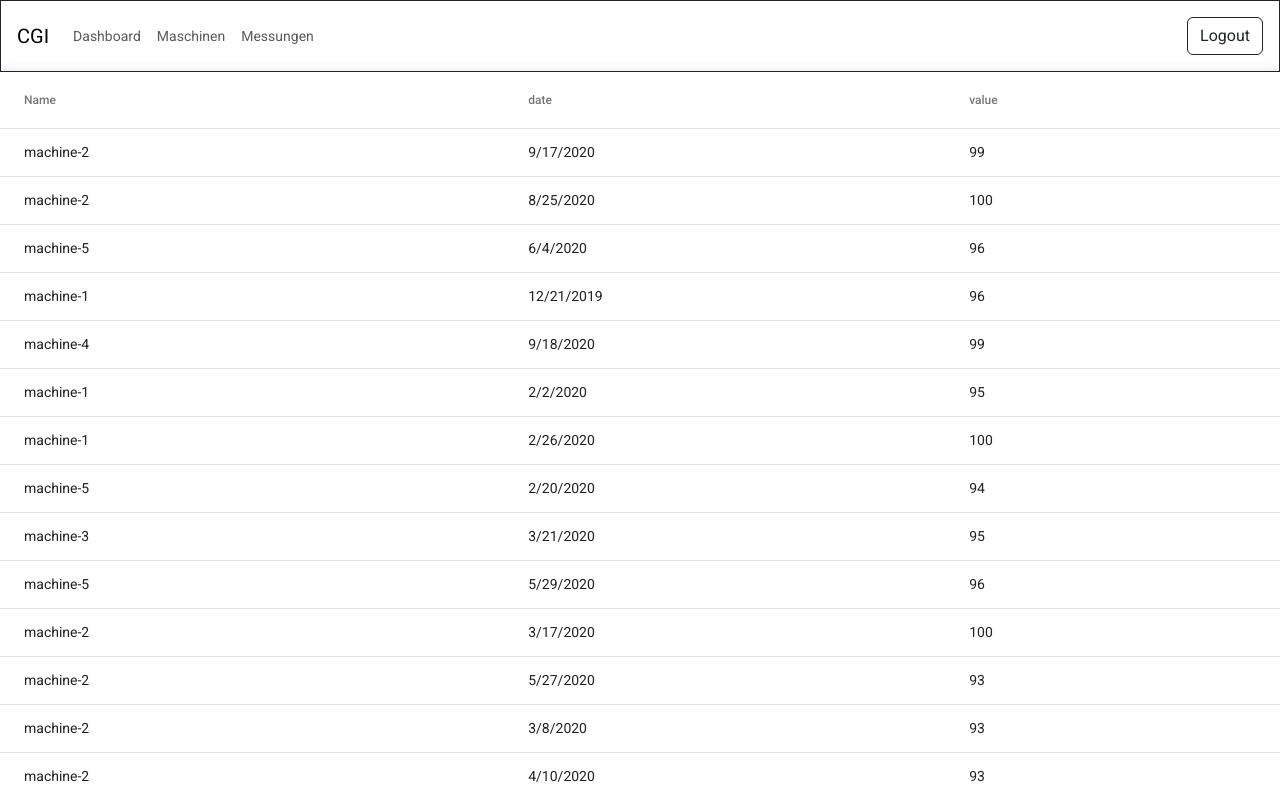
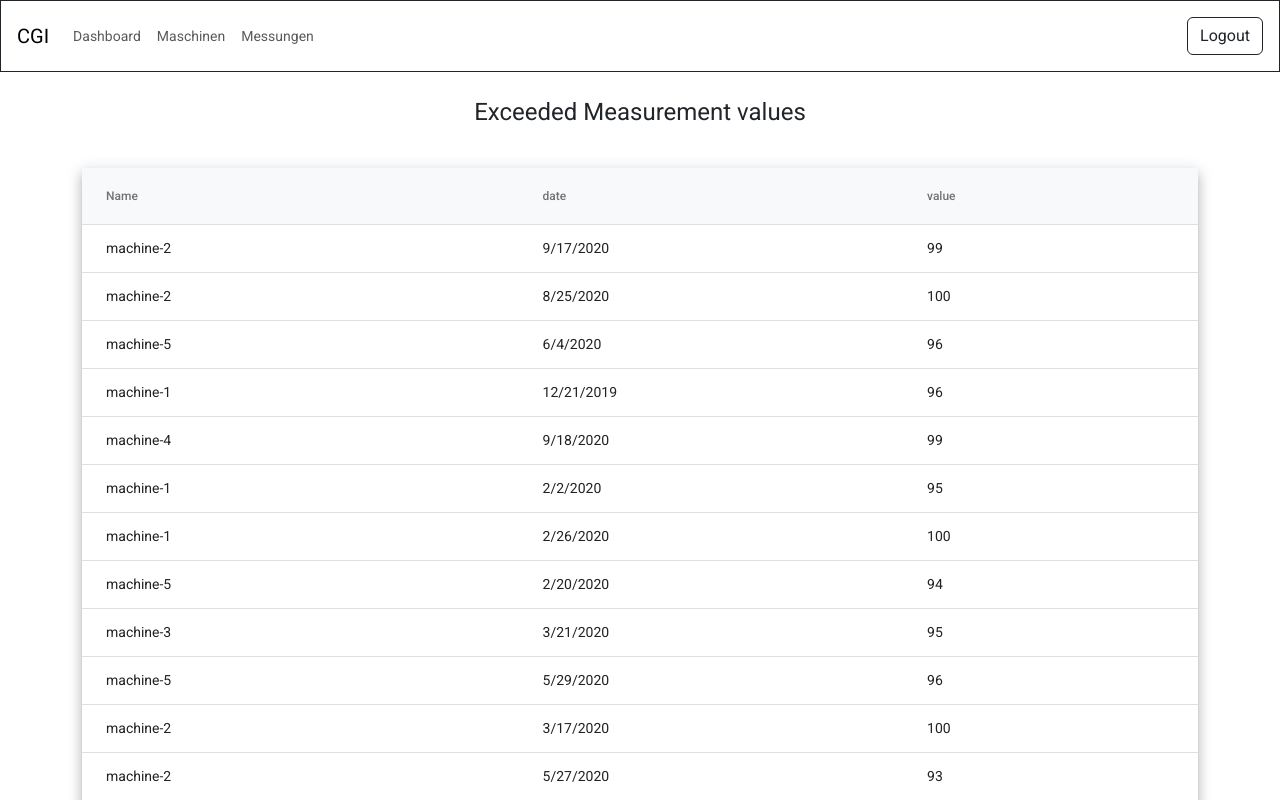
Before and after one commit to Mohamed-hussain-pro/cgi-task, an Angular app: page /measurement in a window 1280 px wide. Shown: the top 800 px of the page. Built offline with nearby package versions, Linux system fonts and the light colour scheme; data requests are answered from the project's data file.

Commit message:
fix collapse nav button and style the table

```diff
--- a/package.json
+++ b/package.json
@@ -22,6 +22,7 @@
     "@angular/router": "~13.2.0",
     "bootstrap": "^5.3.1",
     "chart.js": "^4.3.3",
+    "ngx-bootstrap": "^8.0.0",
     "rxjs": "~7.5.0",
     "tslib": "^2.3.0",
     "zone.js": "~0.11.4"
--- a/src/app/app.component.html
+++ b/src/app/app.component.html
@@ -1,19 +1,17 @@
-
 <nav class="navbar navbar-expand-lg navbar-light border border-dark p-3">
-  <a class="navbar-brand" href="#">CGI</a>
-  <button class="navbar-toggler" type="button" data-toggle="collapse" data-target="#navbarSupportedContent" aria-controls="navbarSupportedContent" aria-expanded="false" aria-label="Toggle navigation">
+  <a class="navbar-brand" routerLink="/dashboard">CGI</a>
+  <button class="navbar-toggler" type="button" (click)="toggleCollapse()">
     <span class="navbar-toggler-icon"></span>
   </button>
 
-  <div class="collapse navbar-collapse justify-content-between" id="navbarSupportedContent">
+  <div [ngClass]="{ 'collapse': isCollapsed, 'navbar-collapse': true }" class="justify-content-between" id="navbarSupportedContent">
     <ul class="navbar-nav mr-auto">
-      <li class="nav-item active">
+      <li class="nav-item">
         <a class="nav-link" routerLink="/dashboard">Dashboard</a>
       </li>
       <li class="nav-item">
-        <a class="nav-link" href="/machines">Maschinen</a>
+        <a class="nav-link" routerLink="/machines">Maschinen</a>
       </li>
-
       <li class="nav-item">
         <a class="nav-link" routerLink="/measurement">Messungen</a>
       </li>
@@ -23,6 +21,7 @@
     </form>
   </div>
 </nav>
+
 
 <!--<div *ngFor="let event of events">
   <h2>{{ event.machine_name }}</h2>
--- a/src/app/app.component.ts
+++ b/src/app/app.component.ts
@@ -7,9 +7,15 @@ import { Component } from '@angular/core';
 })
 export class AppComponent {
   title = 'CGI';
+  isCollapsed = true; // Initial state of the collapse
+
   constructor() { }
+
 
   ngOnInit(): void {
   }
 
+  toggleCollapse() {
+    this.isCollapsed = !this.isCollapsed; // Toggle the collapse state
+  }
 }
--- a/src/app/app.module.ts
+++ b/src/app/app.module.ts
@@ -16,6 +16,7 @@ import { MainDashboardComponent } from './main-dashboard/main-dashboard.componen
 import {MatTableModule} from '@angular/material/table';
 import { BarChartComponent } from './bar-chart/bar-chart.component';
 import { LineChartComponent } from './line-chart/line-chart.component';
+import { CollapseModule } from 'ngx-bootstrap/collapse'; // Import CollapseModule
 
 @NgModule({
   declarations: [
@@ -36,7 +37,8 @@ import { LineChartComponent } from './line-chart/line-chart.component';
     BrowserAnimationsModule,
     MatIconModule,
     RouterModule,
-    MatTableModule
+    MatTableModule,
+    CollapseModule
   ],
   providers: [],
   bootstrap: [AppComponent]
--- a/src/app/measurement/measurement.component.html
+++ b/src/app/measurement/measurement.component.html
@@ -1,3 +1,9 @@
+<div class="container">
+  <div class="row">
+    <div class="col text-center">
+      <h1 class="p-4">Exceeded Measurement values</h1>
+    </div>
+  </div>
 <table mat-table [dataSource]="measurementsExceedingValue(events, 90)" class="mat-elevation-z8">
 
     <!--- Note that these columns can be defined in any order.
@@ -24,3 +30,5 @@
     <tr mat-header-row *matHeaderRowDef="displayedColumns"></tr>
     <tr mat-row *matRowDef="let row; columns: displayedColumns;"></tr>
   </table>
+
+</div>
--- a/src/app/measurement/measurement.component.scss
+++ b/src/app/measurement/measurement.component.scss
@@ -1,3 +1,14 @@
 table {
     width: 100%;
   }
+
+  .table-container {
+    overflow-y: auto; /* Add vertical scrolling to the container */
+  }
+
+  th {
+    position: sticky; /* Make the header cells sticky */
+    top: 0; /* Position the header cells at the top of the container */
+    background-color: #f8f9fa; /* Apply a background color to distinguish headers */
+    z-index: 1; /* Ensure the headers appear above the table body */
+  }
--- a/src/styles.scss
+++ b/src/styles.scss
@@ -40,3 +40,9 @@ $CGI-theme: mat.define-light-theme((
 
 html, body { height: 100%; }
 body { margin: 0; font-family: Roboto, "Helvetica Neue", sans-serif; }
+
+/* Importing Bootstrap SCSS file. */
+@import "~bootstrap/scss/bootstrap";
+
+/* Importing Datepicker SCSS file. */
+@import "node_modules/ngx-bootstrap/datepicker/bs-datepicker";
```
Also changed, not shown: 1 other file (tests, documents, lock files or other folders).
